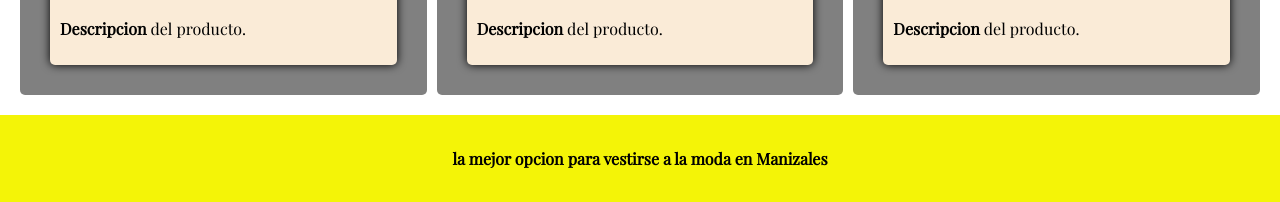
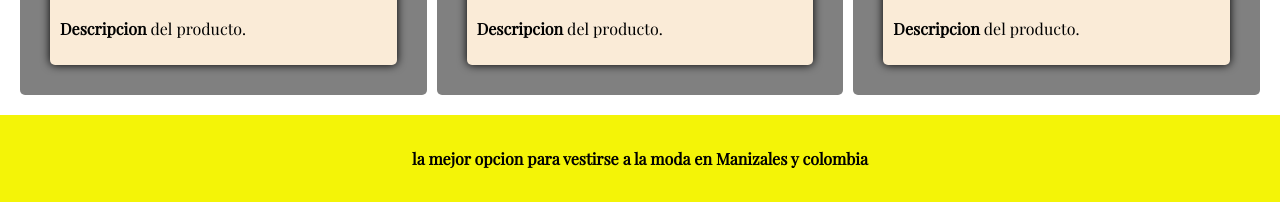
Before and after one commit to anllasa1126/paginaGrid.github.io, a plain HTML site: page index.html in a window 1280 px wide. Shown: the part 670-872 px from the top of the page. Drawn offline with nearby package versions, Linux system fonts and the light colour scheme.

Commit message:
colombia

```diff
--- a/index.html
+++ b/index.html
@@ -50,10 +50,9 @@
         </section>
     </main>
     <footer>
-        <h4>la mejor opcion para vestirse a la moda en Manizales</h4>
+        <h4>la mejor opcion para vestirse a la moda en Manizales y colombia</h4>
 
     </footer>
 
 </body>
-
 </html>
```
